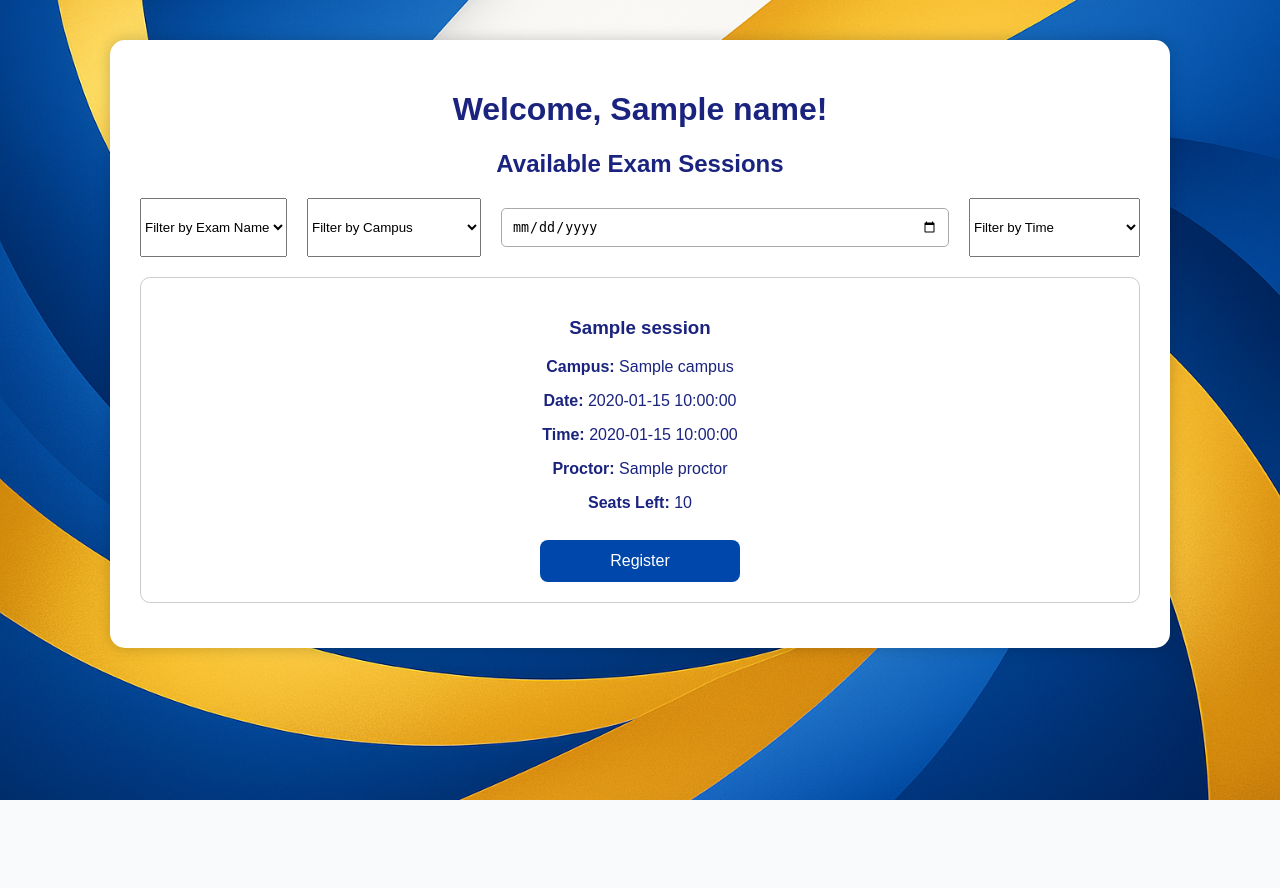
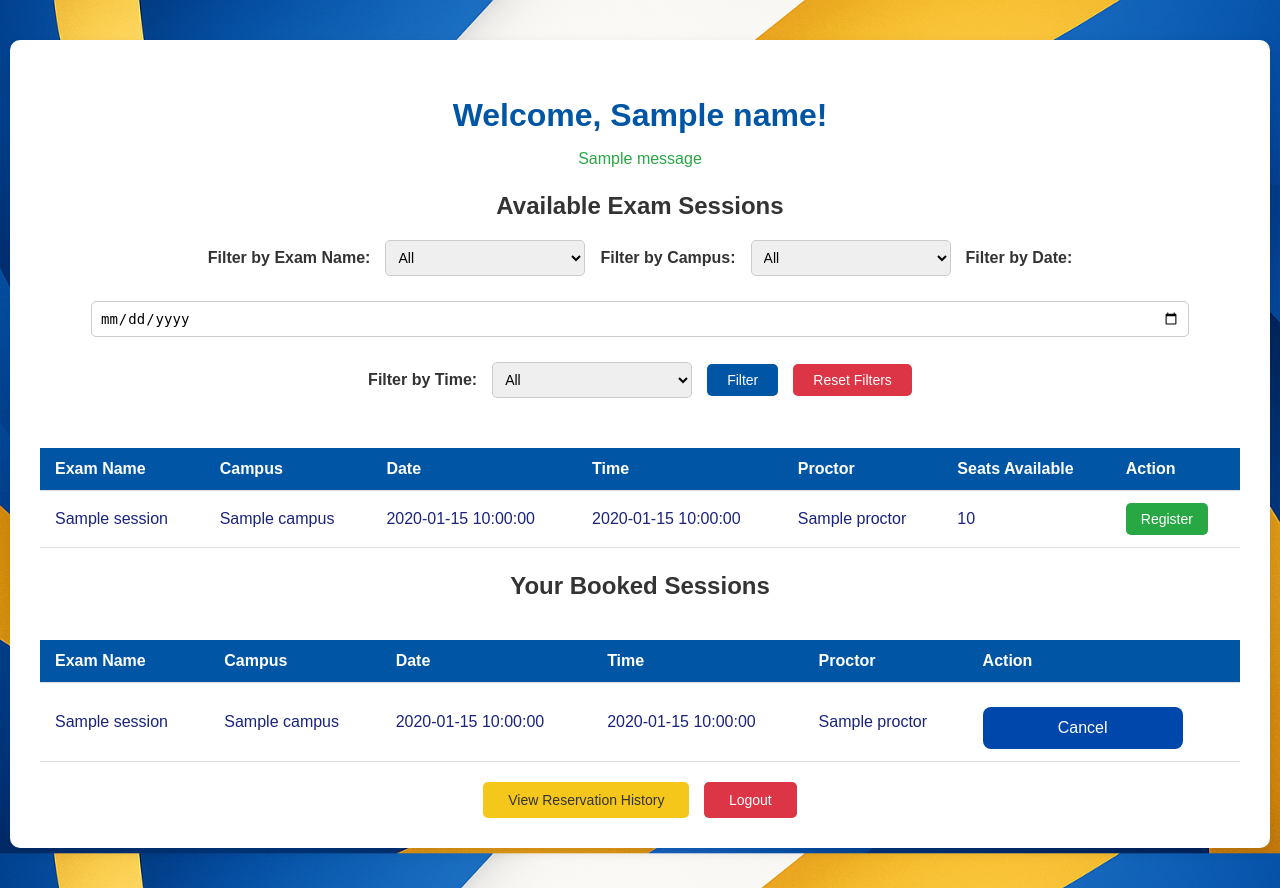
Before and after one commit to five-guyz/exam-registration-site, a Flask app: template templates/dashboard.html in a window 1280 px wide. Before the commit the page ends 800 px from the top, so only its background shows below. Run offline with Flask 3, Linux system fonts and the light colour scheme; the template is opened without the code that fills it: most values are stand-ins (such as "Sample title", 1, 10 or a date in 2020); one stand-in notice (Sample message) is shown.

Commit message:
Update dashboard.html

```diff
--- a/templates/dashboard.html
+++ b/templates/dashboard.html
@@ -1,151 +1,362 @@
-<!-- templates/dashboard.html -->
 <!DOCTYPE html>
 <html lang="en">
 <head>
     <meta charset="UTF-8">
-    <title>Dashboard - Exam Registration System</title>
+    <meta name="viewport" content="width=device-width, initial-scale=1.0">
+    <title>Student Dashboard - Exam Registration System</title>
     <link rel="stylesheet" href="{{ url_for('static', filename='style.css') }}">
     <style>
-        /* Additional quick styles */
+        body {
+            font-family: 'Arial', sans-serif;
+            background-color: #f4f4f9;
+            margin: 0;
+            padding: 0;
+            display: flex;
+            flex-direction: column;
+            min-height: 100vh;
+        }
+
+        .container {
+            background-color: #ffffff;
+            margin: 40px auto;
+            padding: 30px;
+            max-width: 1200px;
+            border-radius: 10px;
+            box-shadow: 0 4px 12px rgba(0, 0, 0, 0.1);
+            flex: 1;
+        }
+
+        h2 {
+            color: #0055a5;
+            text-align: center;
+            margin-bottom: 10px;
+            font-size: 2em;
+        }
+
+        h3 {
+            color: #333;
+            text-align: center;
+            margin-bottom: 20px;
+            font-size: 1.5em;
+        }
+
         .filter-group {
             display: flex;
+            flex-wrap: wrap;
+            gap: 15px;
             justify-content: center;
-            gap: 20px;
-            margin-bottom: 20px;
+            margin-bottom: 30px;
+            align-items: center;
         }
-        .exam-card {
+
+        .filter-group label {
+            font-weight: bold;
+            color: #333;
+        }
+
+        .filter-group select,
+        .filter-group input[type="date"] {
+            padding: 8px;
+            font-size: 14px;
+            border-radius: 5px;
             border: 1px solid #ccc;
-            border-radius: 10px;
+            min-width: 200px;
+        }
+
+        .filter-group button {
+            padding: 8px 20px;
+            background-color: #0055a5;
+            color: white;
+            border: none;
+            border-radius: 5px;
+            cursor: pointer;
+            font-size: 14px;
+        }
+
+        .filter-group button:hover {
+            background-color: #003f7d;
+        }
+
+        .filter-group .btn-reset {
+            background-color: #dc3545;
+        }
+
+        .filter-group .btn-reset:hover {
+            background-color: #b02a37;
+        }
+
+        .table-container {
+            overflow-x: auto;
+        }
+
+        table {
+            width: 100%;
+            border-collapse: collapse;
+            margin-top: 20px;
+            background-color: #fff;
+        }
+
+        th, td {
+            padding: 12px 15px;
+            text-align: left;
+            border-bottom: 1px solid #ddd;
+        }
+
+        th {
+            background-color: #0055a5;
+            color: white;
+            font-weight: bold;
+        }
+
+        tr:nth-child(even) {
+            background-color: #f9f9f9;
+        }
+
+        tr:hover {
+            background-color: #f5c71a;
+            color: #333;
+        }
+
+        .no-results {
+            text-align: center;
+            color: #666;
+            margin-top: 20px;
+            font-style: italic;
+        }
+
+        .btn-register {
+            padding: 8px 15px;
+            background-color: #28a745;
+            color: white;
+            border: none;
+            border-radius: 5px;
+            cursor: pointer;
+            font-size: 14px;
+        }
+
+        .btn-register:hover {
+            background-color: #218838;
+        }
+
+        .actions {
+            text-align: center;
+            margin-top: 20px;
+        }
+
+        .btn-history {
+            padding: 10px 25px;
+            background-color: #f5c71a;
+            color: #333;
+            border: none;
+            border-radius: 5px;
+            cursor: pointer;
+            font-size: 14px;
+            text-decoration: none;
+            display: inline-block;
+        }
+
+        .btn-history:hover {
+            background-color: #e0b015;
+        }
+
+        .btn-logout {
+            padding: 10px 25px;
+            background-color: #dc3545;
+            color: white;
+            border: none;
+            border-radius: 5px;
+            cursor: pointer;
+            font-size: 14px;
+            text-decoration: none;
+            display: inline-block;
+            margin-left: 10px;
+        }
+
+        .btn-logout:hover {
+            background-color: #b02a37;
+        }
+
+        .flash-messages {
+            margin: 10px 0;
+            text-align: center;
+        }
+
+        .flash-error {
+            color: #dc3545;
+        }
+
+        .flash-success {
+            color: #28a745;
+        }
+
+        @media (max-width: 768px) {
+            .container {
+                margin: 20px;
                 padding: 20px;
-            margin-bottom: 15px;
-            text-align: center;
-            background: white;
             }
-        .exam-card.hidden {
-            display: none;
+
+            .filter-group {
+                flex-direction: column;
+                align-items: stretch;
+            }
+
+            .filter-group select,
+            .filter-group input[type="date"] {
+                width: 100%;
+                min-width: unset;
+            }
+
+            .filter-group button {
+                width: 100%;
+                margin-top: 10px;
+            }
+
+            th, td {
+                padding: 8px;
+                font-size: 14px;
+            }
         }
     </style>
 </head>
-<body style="background-image: url('{{ url_for('static', filename='images/background.png') }}'); background-size: cover;">
+<body>
+    <div class="container">
+        <h2>Welcome, {{ name.capitalize() }}!</h2>
 
-<div class="container">
-    <h1>Welcome, {{ name.capitalize() }}!</h1>
+        {% with messages = get_flashed_messages(with_categories=true) %}
+            {% if messages %}
+                <div class="flash-messages">
+                    {% for category, message in messages %}
+                        <p class="flash-{{ category }}">{{ message }}</p>
+                    {% endfor %}
+                </div>
+            {% endif %}
+        {% endwith %}
 
-    <h2>Available Exam Sessions</h2>
+        <h3>Available Exam Sessions</h3>
 
-    <div class="filter-group">
-        <select id="examNameFilter">
-            <option value="">Filter by Exam Name</option>
-            {% for session in available_sessions %}
-                <option value="{{ session.exam_name }}">{{ session.exam_name }}</option>
+        <form method="GET" action="/dashboard" class="filter-group">
+            <label for="cert">Filter by Exam Name:</label>
+            <select name="cert" id="cert">
+                <option value="">All</option>
+                {% for cert in certifications %}
+                    <option value="{{ cert[0] }}" {% if cert[0] == selected_cert %}selected{% endif %}>
+                        {{ cert[1] }}
+                    </option>
                 {% endfor %}
             </select>
 
-        <select id="campusFilter">
-            <option value="">Filter by Campus</option>
-            <option value="Charleston Campus">Charleston Campus</option>
-            <option value="North Las Vegas Campus">North Las Vegas Campus</option>
-            <option value="Henderson Campus">Henderson Campus</option>
+            <label for="campus">Filter by Campus:</label>
+            <select name="campus" id="campus">
+                <option value="">All</option>
+                {% for campus in campuses %}
+                    <option value="{{ campus[0] }}" {% if campus[0] == selected_campus %}selected{% endif %}>
+                        {{ campus[1] }}
+                    </option>
+                {% endfor %}
             </select>
 
-        <input type="date" id="dateFilter">
+            <label for="date">Filter by Date:</label>
+            <input type="date" name="date" id="date" value="{{ selected_date if selected_date else '' }}">
 
-        <select id="timeFilter">
-            <option value="">Filter by Time</option>
-            <option value="morning">Morning (08:00 - 11:59)</option>
-            <option value="afternoon">Afternoon (12:00 - 15:59)</option>
-            <option value="evening">Evening (16:00 - 17:00)</option>
+            <label for="time">Filter by Time:</label>
+            <select name="time" id="time">
+                <option value="">All</option>
+                {% for time in times %}
+                    <option value="{{ time[0] }}" {% if time[0] == selected_time %}selected{% endif %}>
+                        {{ time[1] }}
+                    </option>
+                {% endfor %}
             </select>
+
+            <button type="submit">Filter</button>
+            <button type="button" class="btn-reset" onclick="window.location.href='/dashboard'">Reset Filters</button>
+        </form>
+
+        <div class="table-container">
+            <table>
+                <thead>
+                    <tr>
+                        <th>Exam Name</th>
+                        <th>Campus</th>
+                        <th>Date</th>
+                        <th>Time</th>
+                        <th>Proctor</th>
+                        <th>Seats Available</th>
+                        <th>Action</th>
+                    </tr>
+                </thead>
+                <tbody>
+                    {% if available_sessions %}
+                        {% for session in available_sessions %}
+                            <tr>
+                                <td>{{ session.exam_name }}</td>
+                                <td>{{ session.campus }}</td>
+                                <td>{{ session.date }}</td>
+                                <td>{{ session.time }}</td>
+                                <td>{{ session.proctor }}</td>
+                                <td>{{ session.seats }}</td>
+                                <td>
+                                    <form method="POST" action="/register_exam">
+                                        <input type="hidden" name="session_id" value="{{ session.session_id }}">
+                                        <button type="submit" class="btn-register">Register</button>
+                                    </form>
+                                </td>
+                            </tr>
+                        {% endfor %}
+                    {% else %}
+                        <tr>
+                            <td colspan="7" class="no-results">No available sessions at the moment.</td>
+                        </tr>
+                    {% endif %}
+                </tbody>
+            </table>
         </div>
 
-    <div id="examSessions">
-        {% if available_sessions %}
-            {% for session in available_sessions %}
-                <div class="exam-card"
-                     data-exam="{{ session.exam_name }}"
-                     data-campus="{{ session.campus }}"
-                     data-date="{{ session.date }}"
-                     data-time="{{ session.time }}">
-                    <h3>{{ session.exam_name }}</h3>
-                    <p><strong>Campus:</strong> {{ session.campus }}</p>
-                    <p><strong>Date:</strong> {{ session.date }}</p>
-                    <p><strong>Time:</strong> {{ session.time }}</p>
-                    <p><strong>Proctor:</strong> {{ session.proctor }}</p>
-                    <p><strong>Seats Left:</strong> {{ session.seats }}</p>
+        <h3>Your Booked Sessions</h3>
+        <div class="table-container">
+            <table>
+                <thead>
+                    <tr>
+                        <th>Exam Name</th>
+                        <th>Campus</th>
+                        <th>Date</th>
+                        <th>Time</th>
+                        <th>Proctor</th>
+                        <th>Action</th>
+                    </tr>
+                </thead>
+                <tbody>
+                    {% if booked_sessions %}
+                        {% for session in booked_sessions %}
+                            <tr>
+                                <td>{{ session.exam_name }}</td>
+                                <td>{{ session.campus }}</td>
+                                <td>{{ session.date }}</td>
+                                <td>{{ session.time }}</td>
+                                <td>{{ session.proctor }}</td>
+                                <td>
+                                    <form method="POST" action="/cancel_exam">
+                                        <input type="hidden" name="session_id" value="{{ session.session_id }}">
+                                        <input type="hidden" name="student_id" value="{{ student_id }}">
+                                        <button type="submit" class="btn btn-danger">Cancel</button>
+                                    </form>
 
-                    <form method="POST" action="/register_exam">
-                        <input type="hidden" name="session_id" value="{{ session.session_id }}">
-                        <button type="submit" class="btn">Register</button>
-                    </form>
-                </div>
+                                </td>
+                            </tr>
                         {% endfor %}
                     {% else %}
-            <p>No available sessions at the moment.</p>
+                        <tr>
+                            <td colspan="5" class="no-results">You have no booked sessions.</td>
+                        </tr>
                     {% endif %}
+                </tbody>
+            </table>
+        </div>
+
+        <div class="actions">
+            <a href="/reservation_history" class="btn-history">View Reservation History</a>
+            <a href="/logout" class="btn-logout">Logout</a>
         </div>
     </div>
-
-<script>
-    const examNameFilter = document.getElementById('examNameFilter');
-    const campusFilter = document.getElementById('campusFilter');
-    const dateFilter = document.getElementById('dateFilter');
-    const timeFilter = document.getElementById('timeFilter');
-    const cards = document.querySelectorAll('.exam-card');
-
-    function filterCards() {
-        const selectedExam = examNameFilter.value.toLowerCase();
-        const selectedCampus = campusFilter.value.toLowerCase();
-        const selectedDate = dateFilter.value;
-        const selectedTime = timeFilter.value;
-
-        cards.forEach(card => {
-            const exam = card.getAttribute('data-exam').toLowerCase();
-            const campus = card.getAttribute('data-campus').toLowerCase();
-            const date = card.getAttribute('data-date');
-            const time = card.getAttribute('data-time');
-
-            let visible = true;
-
-            if (selectedExam && !exam.includes(selectedExam)) {
-                visible = false;
-            }
-
-            if (selectedCampus && !campus.includes(selectedCampus)) {
-                visible = false;
-            }
-
-            if (selectedDate && selectedDate !== formatDate(date)) {
-                visible = false;
-            }
-
-            if (selectedTime) {
-                const sessionHour = parseInt(time.split(':')[0]);
-                if (selectedTime === 'morning' && !(8 <= sessionHour && sessionHour <= 11)) visible = false;
-                if (selectedTime === 'afternoon' && !(12 <= sessionHour && sessionHour <= 15)) visible = false;
-                if (selectedTime === 'evening' && !(16 <= sessionHour && sessionHour <= 17)) visible = false;
-            }
-
-            if (visible) {
-                card.classList.remove('hidden');
-            } else {
-                card.classList.add('hidden');
-            }
-        });
-    }
-
-    function formatDate(inputDate) {
-        const date = new Date(inputDate);
-        const year = date.getFullYear();
-        const month = String(date.getMonth() + 1).padStart(2, '0');
-        const day = String(date.getDate()).padStart(2, '0');
-        return `${year}-${month}-${day}`;
-    }
-
-    examNameFilter.addEventListener('change', filterCards);
-    campusFilter.addEventListener('change', filterCards);
-    dateFilter.addEventListener('change', filterCards);
-    timeFilter.addEventListener('change', filterCards);
-</script>
-
 </body>
 </html>
```
Lines whose indentation alone changed are shown as unchanged.
